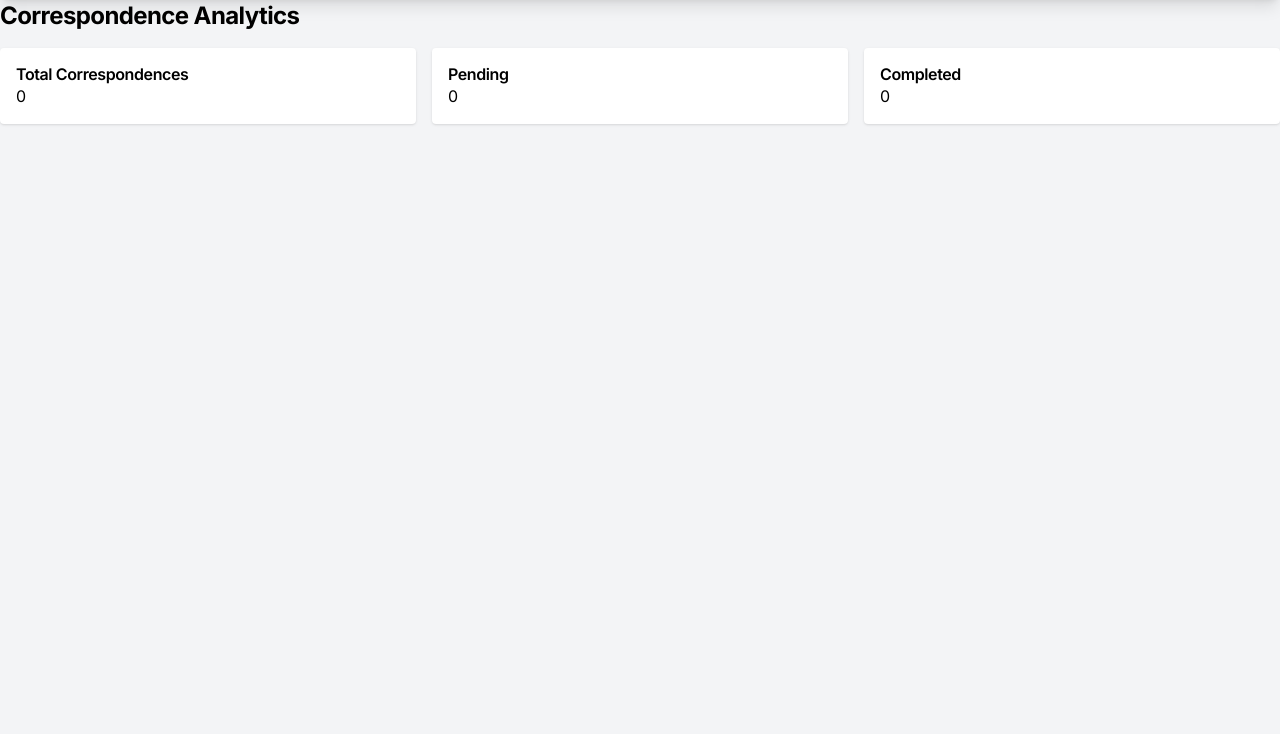
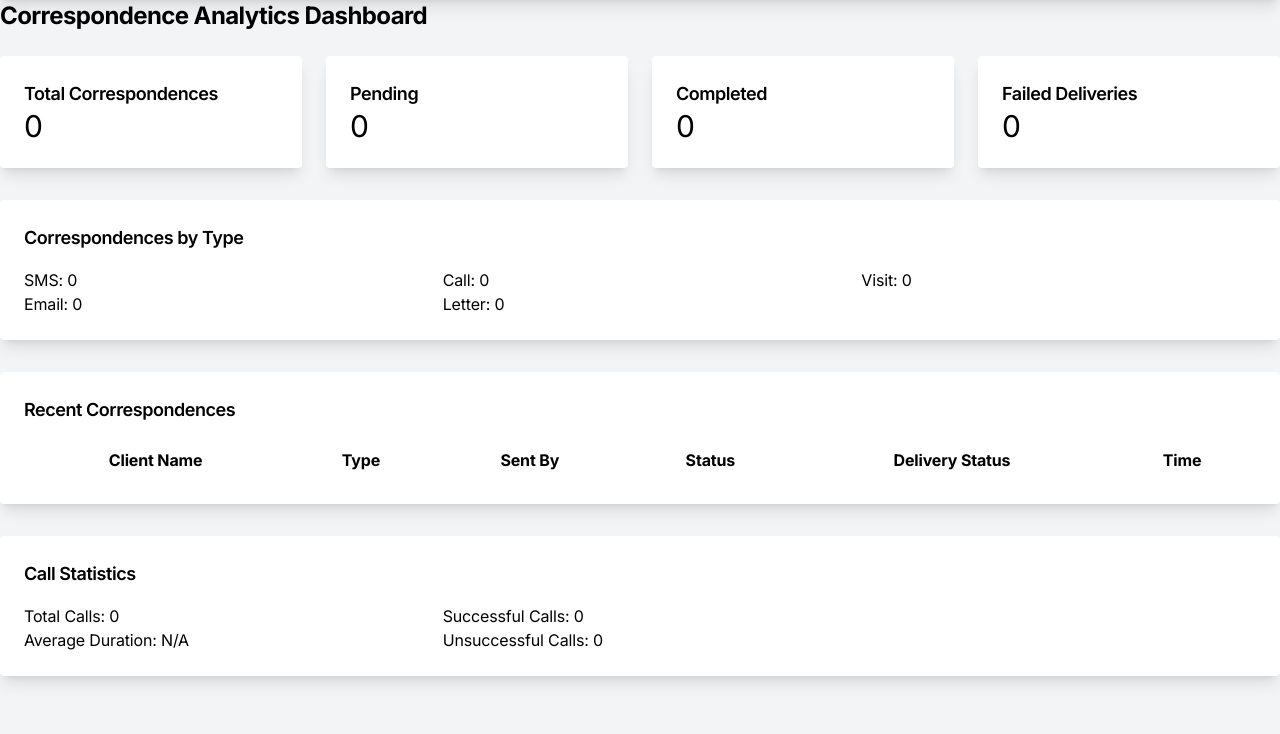
Before and after one commit to savioskli/loan_system, a Python web app: template templates/user/analytics.html in a window 1280 px wide. Shown: the part 66-800 px from the top of the page. Run offline with Jinja, Linux system fonts and the light colour scheme; the template is opened without the code that fills it, so the values that code supplies are empty; some libraries are stand-ins or nearby versions.

Commit message:
Update analytics dashboard template to handle division by zero

```diff
--- a/templates/user/analytics.html
+++ b/templates/user/analytics.html
@@ -2,24 +2,95 @@
 
 {% block content %}
 <div class="container mx-auto">
-    <h1 class="text-2xl font-bold mb-4">Correspondence Analytics</h1>
+    <h1 class="text-2xl font-bold mb-6">Correspondence Analytics Dashboard</h1>
 
     <!-- Summary Statistics -->
-    <div class="grid grid-cols-1 md:grid-cols-2 lg:grid-cols-3 gap-4">
-        <div class="bg-white p-4 rounded shadow">
-            <h2 class="font-semibold">Total Correspondences</h2>
-            <p>{{ data|length }}</p>
+    <div class="grid grid-cols-1 md:grid-cols-2 lg:grid-cols-4 gap-6">
+        <div class="bg-white p-6 rounded shadow-lg">
+            <h2 class="text-lg font-semibold">Total Correspondences</h2>
+            <p class="text-3xl">{{ data|length }}</p>
         </div>
-        <div class="bg-white p-4 rounded shadow">
-            <h2 class="font-semibold">Pending</h2>
-            <p>{{ data|selectattr('status', 'equalto', 'pending')|list|length }}</p>
+        <div class="bg-white p-6 rounded shadow-lg">
+            <h2 class="text-lg font-semibold">Pending</h2>
+            <p class="text-3xl">{{ data|selectattr('status', 'equalto', 'pending')|list|length }}</p>
         </div>
-        <div class="bg-white p-4 rounded shadow">
-            <h2 class="font-semibold">Completed</h2>
-            <p>{{ data|selectattr('status', 'equalto', 'completed')|list|length }}</p>
+        <div class="bg-white p-6 rounded shadow-lg">
+            <h2 class="text-lg font-semibold">Completed</h2>
+            <p class="text-3xl">{{ data|selectattr('status', 'equalto', 'completed')|list|length }}</p>
+        </div>
+        <div class="bg-white p-6 rounded shadow-lg">
+            <h2 class="text-lg font-semibold">Failed Deliveries</h2>
+            <p class="text-3xl">{{ data|selectattr('delivery_status', 'equalto', 'failed')|list|length }}</p>
         </div>
     </div>
 
-    <!-- Additional analytics can go here -->
+    <!-- Correspondence by Type -->
+    <div class="bg-white p-6 mt-8 rounded shadow-lg">
+        <h2 class="text-lg font-semibold mb-4">Correspondences by Type</h2>
+        <div class="grid grid-cols-1 md:grid-cols-3 gap-6">
+            <div>
+                <p>SMS: {{ data|selectattr('type', 'equalto', 'sms')|list|length }}</p>
+                <p>Email: {{ data|selectattr('type', 'equalto', 'email')|list|length }}</p>
+            </div>
+            <div>
+                <p>Call: {{ data|selectattr('type', 'equalto', 'call')|list|length }}</p>
+                <p>Letter: {{ data|selectattr('type', 'equalto', 'letter')|list|length }}</p>
+            </div>
+            <div>
+                <p>Visit: {{ data|selectattr('type', 'equalto', 'visit')|list|length }}</p>
+            </div>
+        </div>
+    </div>
+
+    <!-- Recent Correspondences -->
+    <div class="bg-white p-6 mt-8 rounded shadow-lg">
+        <h2 class="text-lg font-semibold mb-4">Recent Correspondences</h2>
+        <table class="w-full table-auto">
+            <thead>
+                <tr>
+                    <th class="px-4 py-2">Client Name</th>
+                    <th class="px-4 py-2">Type</th>
+                    <th class="px-4 py-2">Sent By</th>
+                    <th class="px-4 py-2">Status</th>
+                    <th class="px-4 py-2">Delivery Status</th>
+                    <th class="px-4 py-2">Time</th>
+                </tr>
+            </thead>
+            <tbody>
+                {% set sorted_data = data|sort(attribute='delivery_time', reverse=True) %}
+                {% set recent_records = sorted_data[:10] %}
+                {% for record in recent_records %}
+                <tr>
+                    <td class="border px-4 py-2">{{ record.client_name }}</td>
+                    <td class="border px-4 py-2">{{ record.type }}</td>
+                    <td class="border px-4 py-2">{{ record.sent_by }}</td>
+                    <td class="border px-4 py-2">{{ record.status }}</td>
+                    <td class="border px-4 py-2">{{ record.delivery_status|default('N/A') }}</td>
+                    <td class="border px-4 py-2">{{ record.delivery_time|default('N/A') }}</td>
+                </tr>
+                {% endfor %}
+            </tbody>
+        </table>
+    </div>
+
+    <!-- Call Statistics -->
+    <div class="bg-white p-6 mt-8 rounded shadow-lg">
+        <h2 class="text-lg font-semibold mb-4">Call Statistics</h2>
+        <div class="grid grid-cols-1 md:grid-cols-2 lg:grid-cols-3 gap-6">
+            <div>
+                <p>Total Calls: {{ data|selectattr('type', 'equalto', 'call')|list|length }}</p>
+                <p>Average Duration: {% set call_count = data|selectattr('type', 'equalto', 'call')|list|length %}
+{% if call_count > 0 %}
+{{ (data|selectattr('type', 'equalto', 'call')|map(attribute='call_duration')|sum) / call_count }} seconds
+{% else %}
+N/A
+{% endif %}</p>
+            </div>
+            <div>
+                <p>Successful Calls: {{ data|selectattr('call_outcome', 'equalto', 'successful')|list|length }}</p>
+                <p>Unsuccessful Calls: {{ data|selectattr('call_outcome', 'equalto', 'unsuccessful')|list|length }}</p>
+            </div>
+        </div>
+    </div>
 </div>
 {% endblock %}
```
